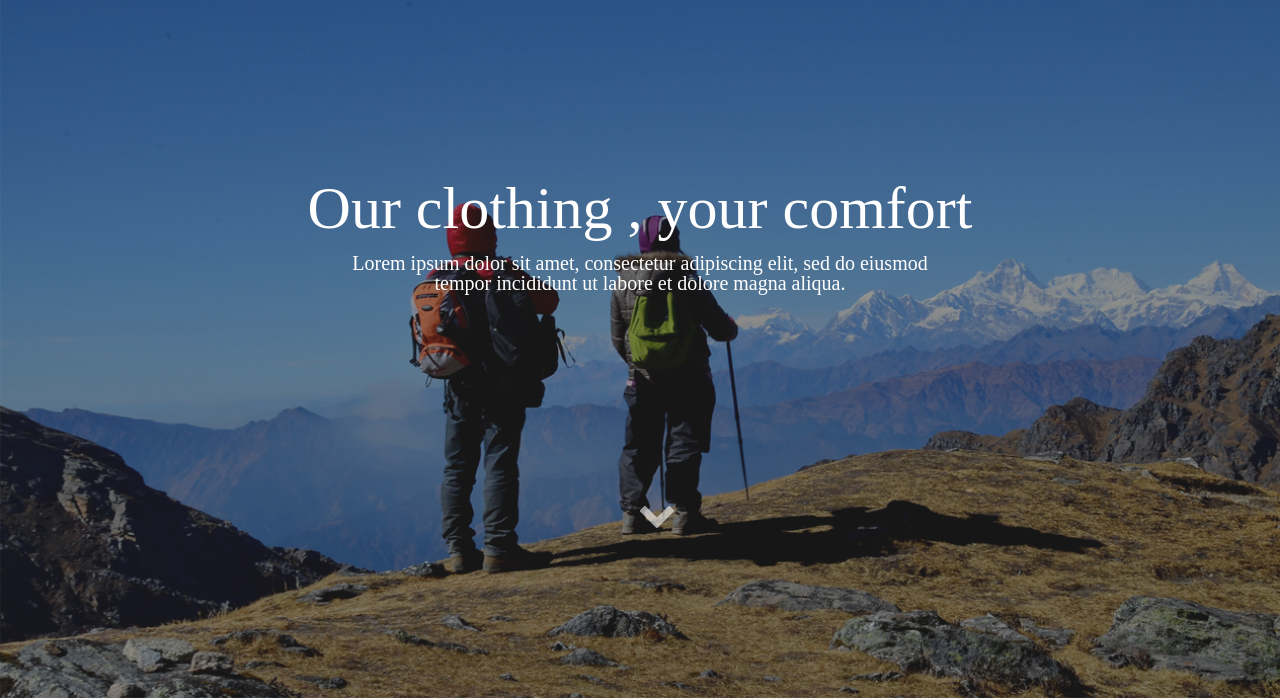
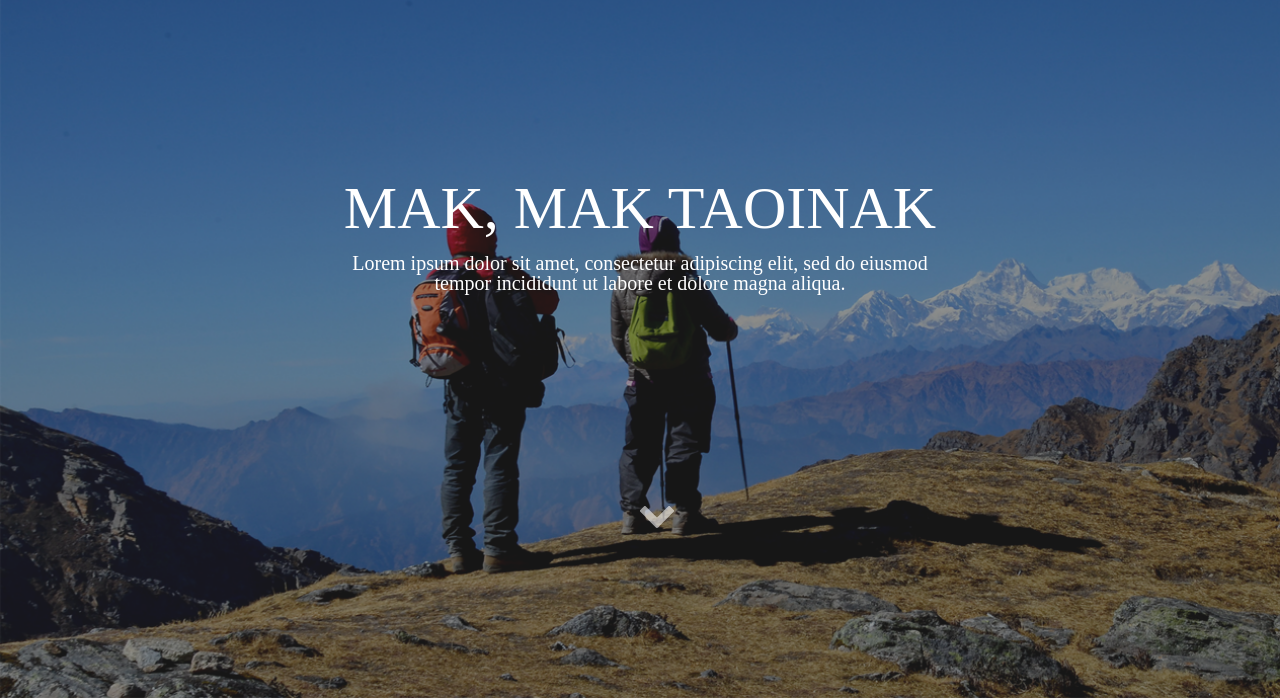
Before and after one commit to romancazac/site, a plain HTML site: page index.html in a window 1280 px wide. Shown: the part 102-802 px from the top of the page. Drawn offline with nearby package versions, Linux system fonts and the light colour scheme.

Commit message:
Update index.html

```diff
--- a/index.html
+++ b/index.html
@@ -3,7 +3,7 @@
 <head>
     <meta charset="UTF-8">
     <meta name="viewport" content="width=device-width, initial-scale=1.0">
-    <title>Piori</title>
+    <title>Ratoi</title>
     <link rel="stylesheet" href="./css/style.css">
 </head>
 <body>
@@ -27,7 +27,7 @@
                                 </li>
                             </nav>
                         </div>
-                        <h1 class="heder__title">Our clothing , your comfort</h1>
+                        <h1 class="heder__title">MAK, MAK TAOINAK</h1>
                         <h2 class="heder__subtitle">Lorem ipsum dolor sit amet, consectetur adipiscing elit, sed do eiusmod tempor incididunt ut labore et dolore
                             magna aliqua.
                         </h2>
```
